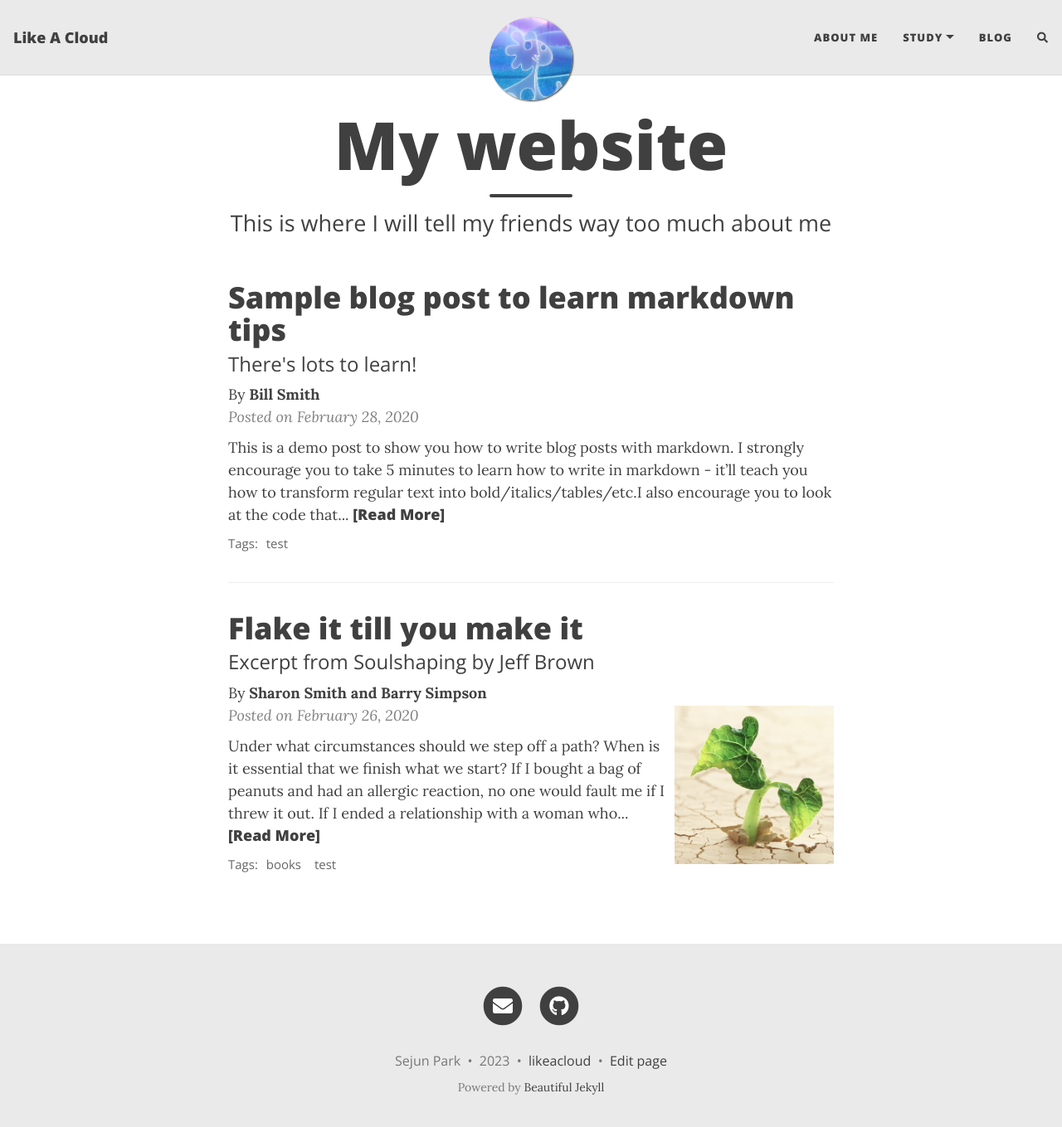
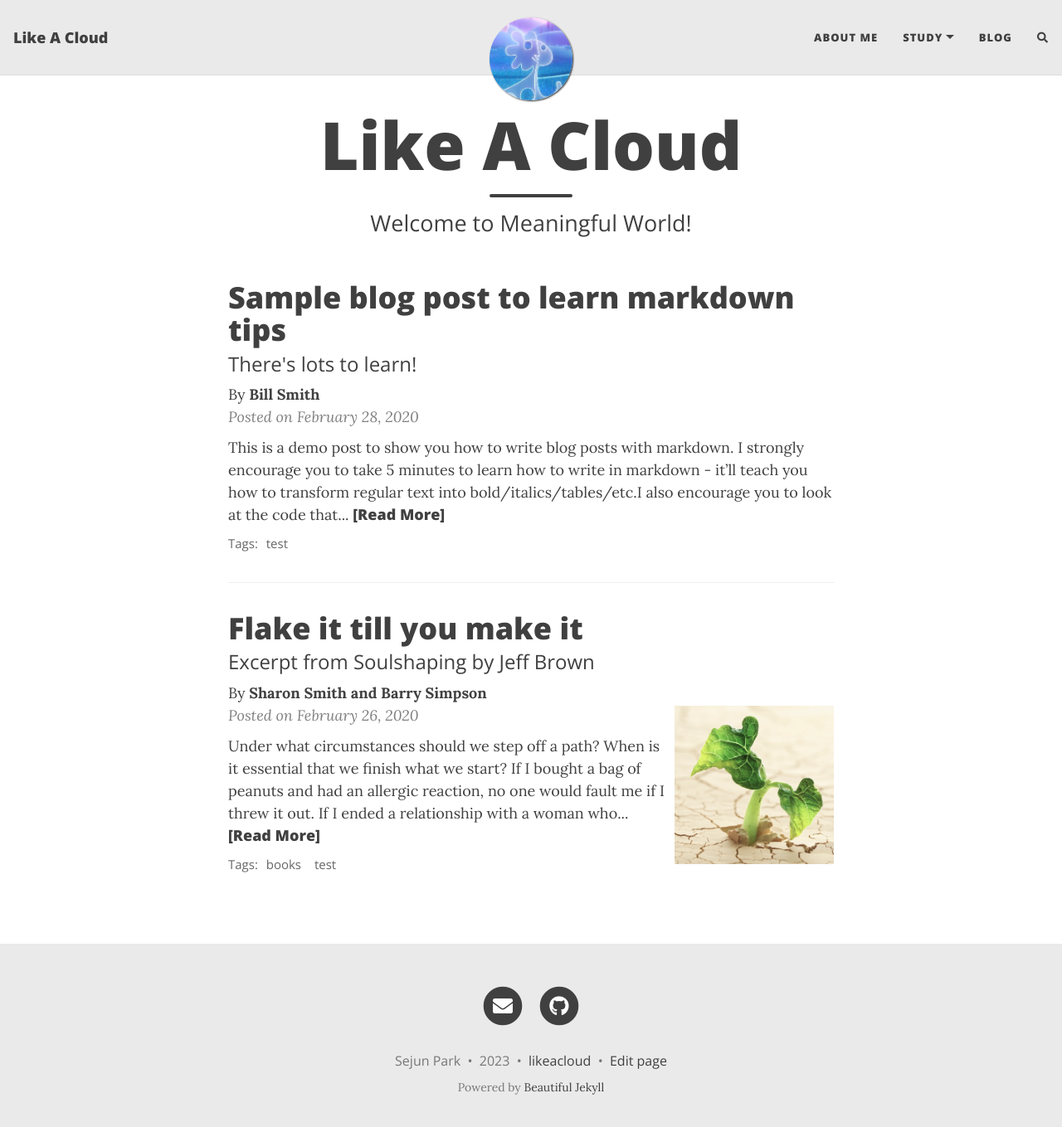
Before and after one commit to LikeACloud7/LikeACloud7.github.io, a Jekyll site: the page built from index.html, in a window 1280 px wide and 1372 px high. Shown: the top 1359 px of the window at 83% size. Built offline with Jekyll 4.4.1, drawn with Linux system fonts in a browser that asks for light colours; nearby versions of some CDN libraries; the list of posts is cut into pages by our own code; comment, search, counter and statistics services are not loaded.

Commit message:
“update”

```diff
--- a/_config.yml
+++ b/_config.yml
@@ -53,7 +53,7 @@ social-network-links:
   email: "oraelonge@gmail.com"
   # rss: true  # remove this line if you don't want to show an RSS link at the bottom
   # facebook: deanattali
-  github: "https://github.com/LikeACloud7"
+  github: "LikeACloud7"
   # twitter: daattali
   # patreon: DeanAttali
   # youtube: "@daattali"
--- a/index.html
+++ b/index.html
@@ -1,5 +1,5 @@
 ---
 layout: home
-title: My website
-subtitle: This is where I will tell my friends way too much about me
+title: Like A Cloud
+subtitle: Welcome to Meaningful World!
 ---
```
Also changed, not shown: aboutme.md (+0 -2 lines).
